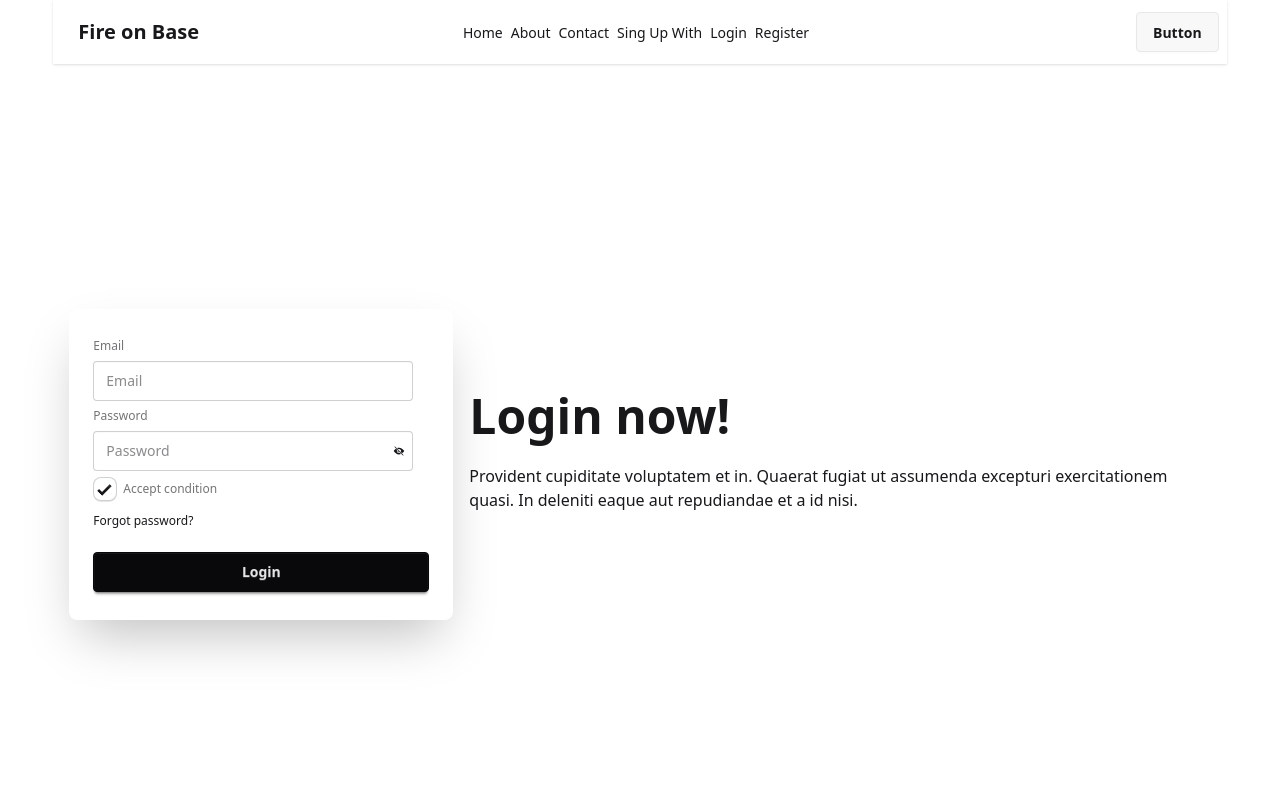
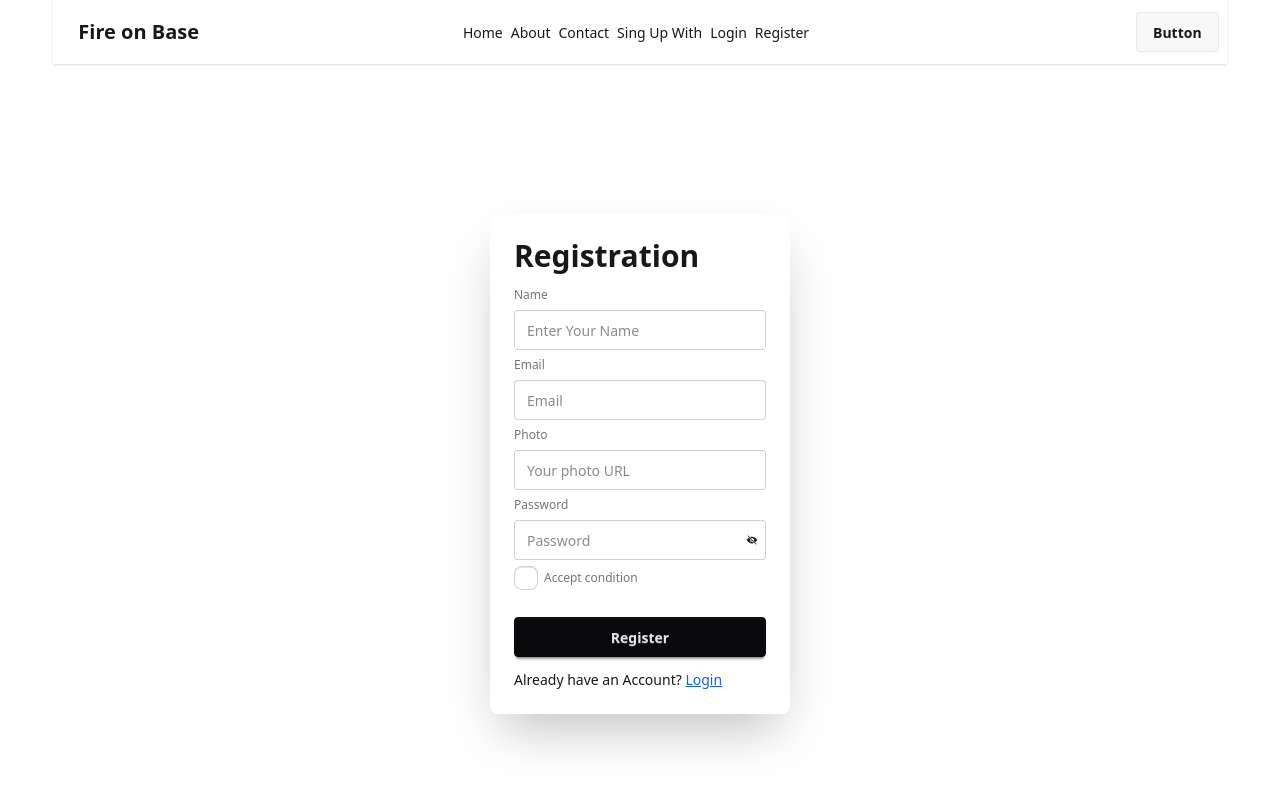
Before and after one commit to mohyminulislam-mi/firebase-practices, a React (Vite) app: page /register in a window 1280 px wide. Shown: the top 800 px of the page. Built offline with nearby package versions, Linux system fonts and the light colour scheme.

Commit message:
added loging register functionality

```diff
--- a/src/components/FormLogin.jsx
+++ b/src/components/FormLogin.jsx
@@ -1,29 +1,84 @@
-import React from "react";
+import React, { useRef, useState } from "react";
+import { Link } from "react-router";
+import {
+  sendPasswordResetEmail,
+  signInWithEmailAndPassword,
+} from "firebase/auth";
+import { auth } from "./../firebase/firebase.init";
 
 const FormLogin = () => {
+  const [error, setError] = useState("");
+  const emailRef = useRef();
+  const handleLogin = (e) => {
+    e.preventDefault();
+    const email = e.target.email.value;
+    const password = e.target.password.value;
+    console.log("clicked", email, password);
+
+    setError("");
+
+    signInWithEmailAndPassword(auth, email, password)
+      .then((userCredential) => {
+        console.log(userCredential.user);
+        if (!userCredential.user.emailVerified) {
+          alert("jao vai email verify koro!");
+        }
+      })
+      .catch((error) => {
+        console.log(error.message);
+        setError(error.message);
+      });
+  };
+  const handleForgetPassword = () => {
+    const email = emailRef.current.value;
+    console.log("clicked forget password", email);
+    sendPasswordResetEmail(auth, email)
+      .then(() => {
+        alert("password reset link send your email");
+      })
+      .catch((error) => {
+        console.log(error.message);
+        setError(error.message);
+      });
+  };
   return (
     <div className="hero bg-base-200 min-h-screen">
       <div className="hero-content flex-col lg:flex-row-reverse">
-        <div className="text-center lg:text-left">
-          <h1 className="text-5xl font-bold">Login now!</h1>
-          <p className="py-6">
-            Provident cupiditate voluptatem et in. Quaerat fugiat ut assumenda
-            excepturi exercitationem quasi. In deleniti eaque aut repudiandae et
-            a id nisi.
-          </p>
-        </div>
-        <div className="card bg-base-100 w-full max-w-sm shrink-0 shadow-2xl">
+        <div className="card bg-base-100 w-[300px] max-w-sm shrink-0 shadow-2xl">
           <div className="card-body">
+            <h1 className="text-3xl font-bold">Login now!</h1>
+            <form onSubmit={handleLogin}>
               <fieldset className="fieldset">
                 <label className="label">Email</label>
-              <input type="email" className="input" placeholder="Email" />
+                <input
+                  type="email"
+                  className="input"
+                  placeholder="Email"
+                  name="email"
+                  ref={emailRef}
+                />
                 <label className="label">Password</label>
-              <input type="password" className="input" placeholder="Password" />
+                <input
+                  type="password"
+                  className="input"
+                  placeholder="Password"
+                  name="password"
+                />
                 <div>
-                <a className="link link-hover">Forgot password?</a>
+                  <a className="link link-hover" onClick={handleForgetPassword}>
+                    Forgot password?
+                  </a>
                 </div>
-              <button className="btn btn-neutral mt-4">Login</button>
+                <button className="btn btn-neutral mt-4"> Login </button>
               </fieldset>
+            </form>
+            {error && <p className="text-red-600">{error}</p>}
+            <p>
+              Already have an Account?{"  "}
+              <Link to="/register" className="text-blue-600 underline">
+                Register
+              </Link>
+            </p>
           </div>
         </div>
       </div>
--- a/src/components/Register.jsx
+++ b/src/components/Register.jsx
@@ -1,7 +1,13 @@
 import React, { useState } from "react";
-import { createUserWithEmailAndPassword } from "firebase/auth";
+import {
+  createUserWithEmailAndPassword,
+  sendEmailVerification,
+  updateProfile,
+} from "firebase/auth";
 import { auth } from "./../firebase/firebase.init";
 import { IoIosEyeOff, IoMdEye } from "react-icons/io";
+import { Link } from "react-router";
+
 const Register = () => {
   const [error, setError] = useState("");
   const [singIn, setSingIn] = useState(false);
@@ -9,19 +15,42 @@ const Register = () => {
 
   const handleFormSubmit = (e) => {
     e.preventDefault();
+    const name = e.target.name.value;
     const email = e.target.email.value;
+    const photo = e.target.photo.value;
+    const checkbox = e.target.checkbox.checked;
     const password = e.target.password.value;
-    console.log("Your email is :- ", email, password);
+    console.log("Your email is :- ", name, email, password, checkbox, photo);
 
     // set scusess or Error
     setError("");
     setSingIn(false);
+
+    if (!checkbox) {
+      setError("please accept our conditions");
+      return;
+    }
 
     createUserWithEmailAndPassword(auth, email, password)
       .then((result) => {
         console.log("Yesh login", result.user);
         setSingIn(true);
         e.target.reset();
+
+        // Update user profile
+        const profile = {
+          displayName: name,
+          photoURL: photo,
+        };
+        updateProfile(result.user, profile)
+          .then(() => {})
+          .catch((error) => {
+            console.log(error.message);
+          });
+        //   send verifacation email
+        sendEmailVerification(result.user).then(() => {
+          alert("Please verify your email");
+        });
       })
       .catch((error) => {
         console.log(error);
@@ -35,24 +64,32 @@ const Register = () => {
   return (
     <div className="hero min-h-screen">
       <div className="hero-content flex-col lg:flex-row-reverse">
-        <div className="text-center lg:text-left">
-          <h1 className="text-5xl font-bold">Login now!</h1>
-          <p className="py-6">
-            Provident cupiditate voluptatem et in. Quaerat fugiat ut assumenda
-            excepturi exercitationem quasi. In deleniti eaque aut repudiandae et
-            a id nisi.
-          </p>
-        </div>
-        <div className="card bg-base-100 w-full max-w-sm shrink-0 shadow-2xl">
+        <div className="card bg-base-100 w-[300px]  shadow-2xl">
           <div className="card-body">
+            <h1 className="text-3xl font-bold">Registration</h1>
+
             <form onSubmit={handleFormSubmit}>
               <fieldset className="fieldset">
+                <label className="label">Name</label>
+                <input
+                  type="text"
+                  className="input"
+                  placeholder="Enter Your Name"
+                  name="name"
+                />
                 <label className="label">Email</label>
                 <input
                   type="email"
                   className="input"
                   placeholder="Email"
                   name="email"
+                />
+                <label className="label">Photo</label>
+                <input
+                  type="text"
+                  className="input"
+                  placeholder="Your photo URL"
+                  name="photo"
                 />
                 <label className="label">Password</label>
                 <div className="flex">
@@ -73,22 +110,25 @@ const Register = () => {
                   <label className="label">
                     <input
                       type="checkbox"
-                      defaultChecked
                       className="checkbox"
+                      name="checkbox"
                     />
                     Accept condition
                   </label>
                 </div>
-                <div>
-                  <a className="link link-hover">Forgot password?</a>
-                </div>
-                <button className="btn btn-neutral mt-4">Login</button>
+                <button className="btn btn-neutral mt-4">Register</button>
               </fieldset>
               {error && <p className="text-red-500">{error}</p>}
               {singIn && (
                 <p className="text-green-500">Account create Success</p>
               )}
             </form>
+            <p>
+              Already have an Account?{" "}
+              <Link to="/formlogin" className="text-blue-600 underline">
+                Login
+              </Link>
+            </p>
           </div>
         </div>
       </div>
```
Lines whose indentation alone changed are shown as unchanged.
